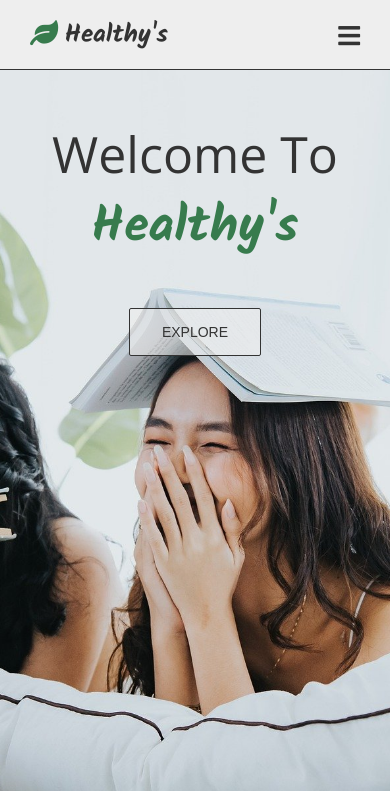
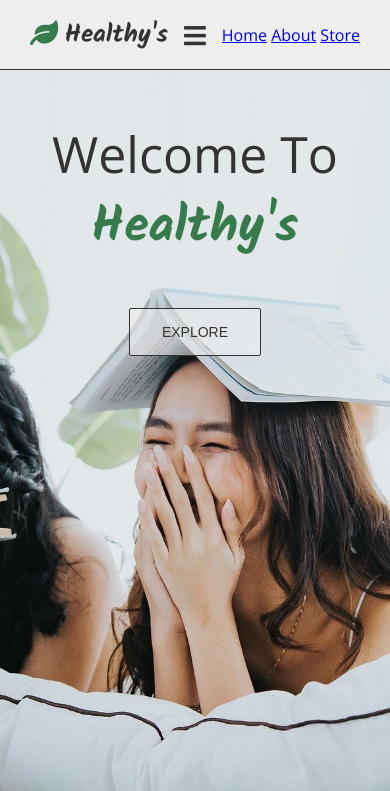
Before and after one commit to marekjanik/healthys, a website: page index.html in a window 390 px wide. Shown: the top 791 px of the page. Drawn offline with nearby package versions, Linux system fonts and the light colour scheme.

Commit message:
Added hamburger menu structure

```diff
--- a/index.html
+++ b/index.html
@@ -34,6 +34,11 @@
         </ul>
       </nav>
       <a href="" class="hamburger-menu"><i class="fas fa-bars"></i></a>
+      <div class="hamburger-menu__content">
+        <a href="#home" class="hamburger-menu__link">Home</a>
+        <a href="#about" class="hamburger-menu__link">About</a>
+        <a href="#store" class="hamburger-menu__link">Store</a>
+      </div>
     </header>
     <!-- / header -->
 
```
